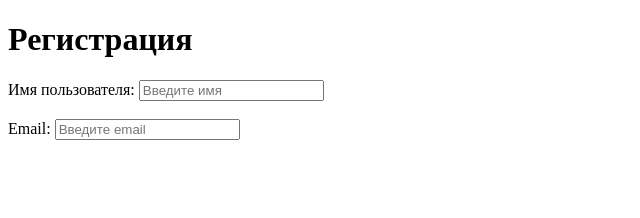
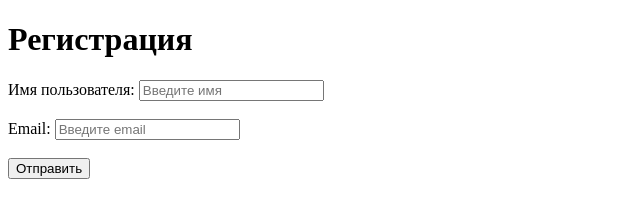
Before and after one commit to Karuls/lab11, a website: page index.html in a window 1280 px wide. Shown: the whole page, without its empty margins (0-640 px from the left). Drawn offline with Linux system fonts and the light colour scheme.

Commit message:
fix: update test for new button text

```diff
--- a/index.html
+++ b/index.html
@@ -13,7 +13,7 @@
     <label for="email">Email:</label>
     <input type="email" id="email" name="email" placeholder="Введите email">
     <br><br>
-
+    <button type="submit" id="submitBtn">Отправить</button>
   </form>
 </body>
 </html>
```
Also changed, not shown: tests/test_ui.test.js (+1 -1 lines).
